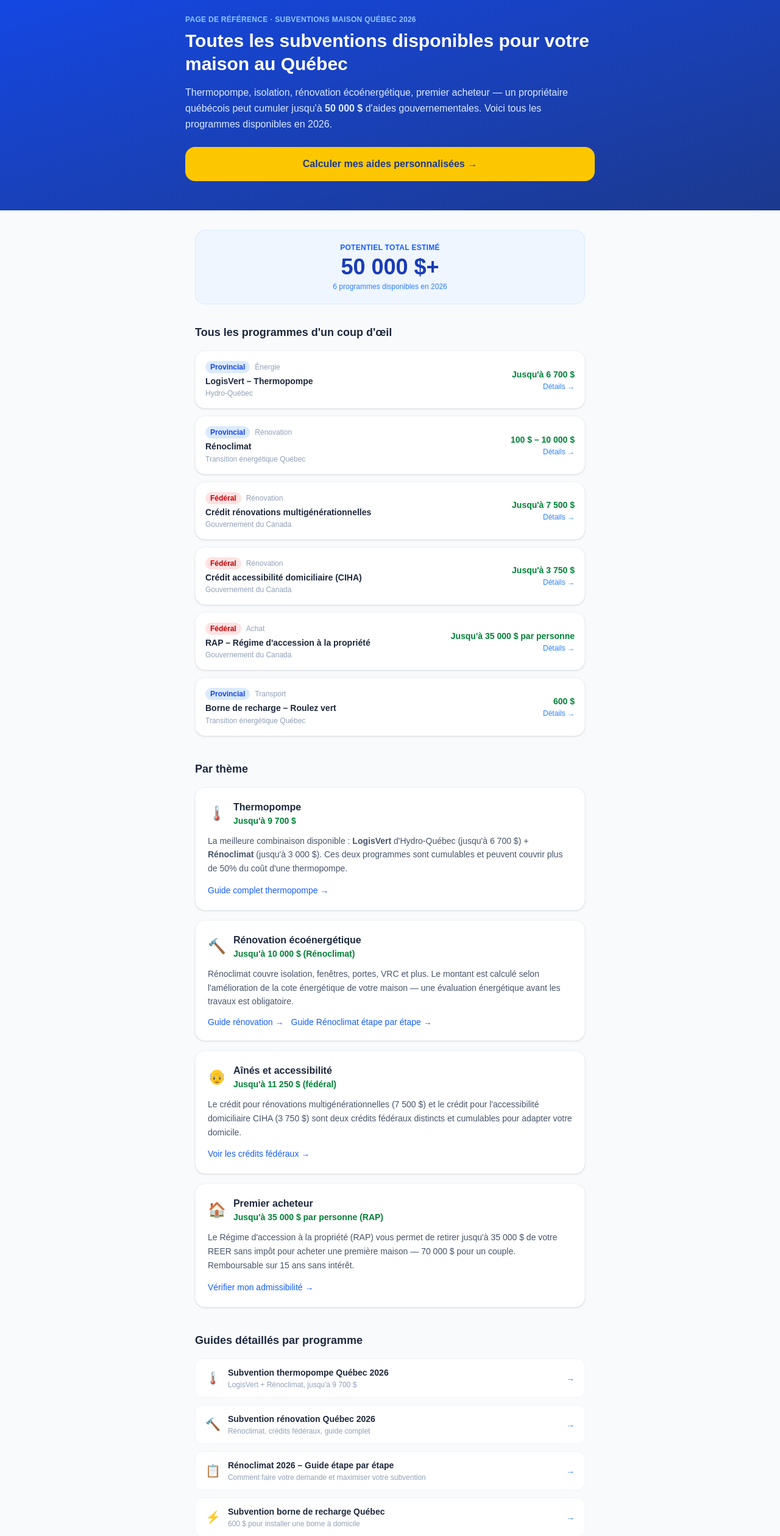
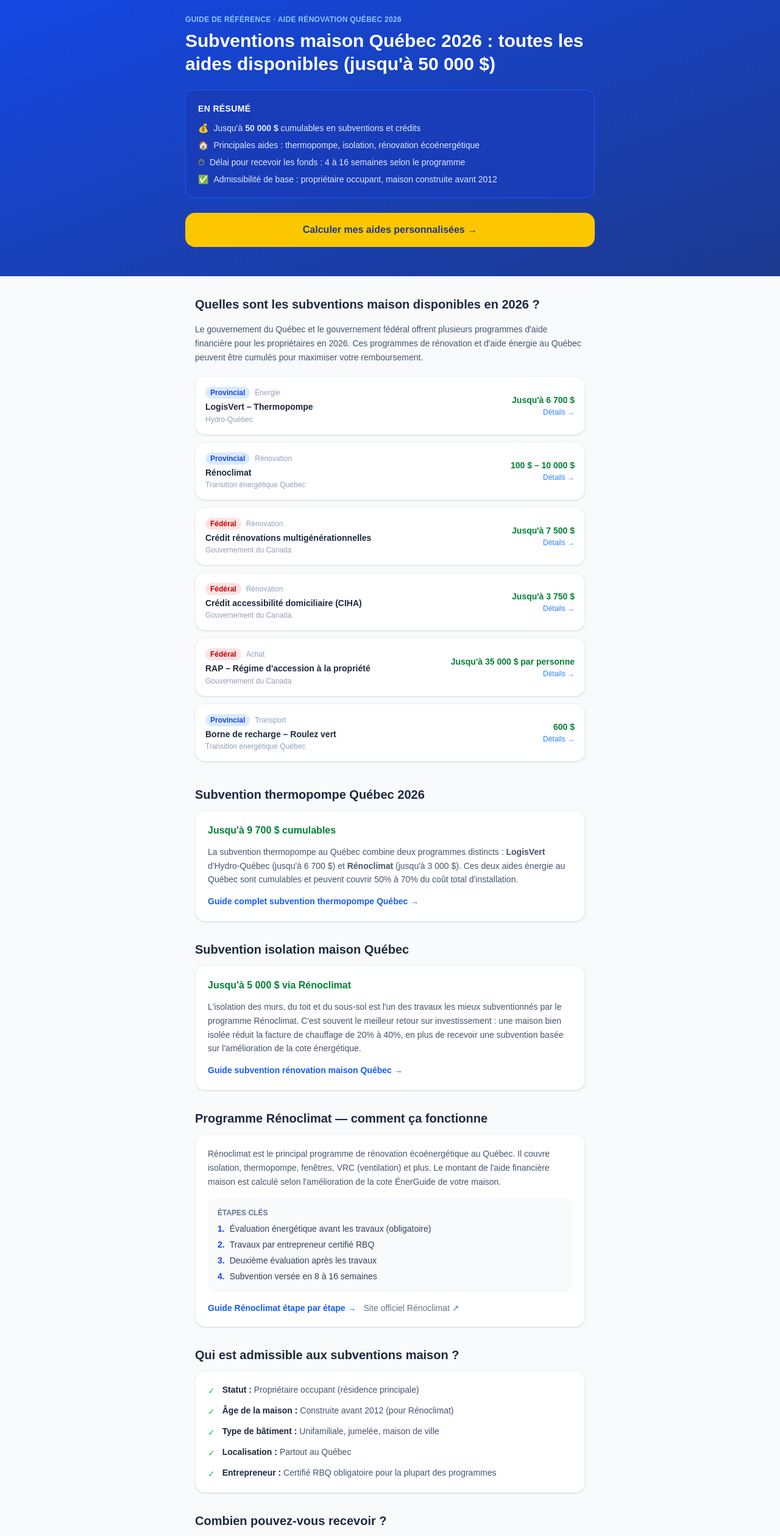
Before and after one commit to Simultima-qc/argentqc, a Next.js app: page /subventions-maison-quebec in a window 1280 px wide. Shown: the part 80-2599 px from the top of the page at 61% size. Built offline with nearby package versions, Linux system fonts and the light colour scheme.

Commit message:
Refactoring SEO page /subventions-maison-quebec : H1, En résumé, H2 structurés, mots-clés secondaires, CTA amélioré, liens internes
Co-Authored-By: Claude Sonnet 4.6 <noreply@anthropic.com>

```diff
--- a/src/app/subventions-maison-quebec/page.tsx
+++ b/src/app/subventions-maison-quebec/page.tsx
@@ -2,14 +2,16 @@ import type { Metadata } from "next";
 import Link from "next/link";
 
 export const metadata: Metadata = {
-  title: "Subventions maison Québec 2026 – Guide complet (jusqu'à 50 000 $)",
+  title: "Subventions maison Québec 2026 : toutes les aides disponibles (jusqu'à 50 000 $)",
   description:
-    "Toutes les subventions et aides disponibles pour votre maison au Québec en 2026 : thermopompe, rénovation, isolation, premier acheteur. Montants, conditions et liens officiels.",
+    "Guide complet des subventions maison au Québec en 2026 : thermopompe, isolation, rénovation écoénergétique, premier acheteur. Montants, admissibilité et liens officiels.",
   keywords: [
     "subventions maison Québec 2026",
+    "aide rénovation Québec",
+    "subvention maison Québec",
+    "programme rénovation Québec",
+    "aide énergie Québec",
     "aide financière maison Québec",
-    "subvention rénovation Québec 2026",
-    "programme maison Québec",
   ],
 };
 
@@ -127,13 +129,6 @@ const faqs = [
 ];
 
 export default function SubventionsMaisonPage() {
-  const totalMax = programmes.reduce((acc, p) => {
-    const match = p.montant.match(/[\d\s]+/g);
-    if (!match) return acc;
-    const nums = match.map((n) => parseInt(n.replace(/\s/g, ""), 10)).filter(Boolean);
-    return acc + Math.max(...nums);
-  }, 0);
-
   return (
     <main className="min-h-screen bg-slate-50">
       {/* Header */}
@@ -150,16 +145,23 @@ export default function SubventionsMaisonPage() {
       <section className="bg-gradient-to-br from-blue-700 to-blue-900 text-white px-5 py-12">
         <div className="max-w-2xl mx-auto">
           <p className="text-blue-300 text-xs uppercase tracking-wide font-semibold mb-2">
-            Page de référence · Subventions maison Québec 2026
+            Guide de référence · Aide rénovation Québec 2026
           </p>
-          <h1 className="text-3xl font-extrabold leading-tight mb-4">
-            Toutes les subventions disponibles pour votre maison au Québec
+          <h1 className="text-3xl font-extrabold leading-tight mb-6">
+            Subventions maison Québec 2026 : toutes les aides disponibles (jusqu&apos;à 50 000 $)
           </h1>
-          <p className="text-blue-100 text-base leading-relaxed mb-6">
-            Thermopompe, isolation, rénovation écoénergétique, premier acheteur — un propriétaire
-            québécois peut cumuler jusqu&apos;à <strong>50 000 $</strong> d&apos;aides gouvernementales.
-            Voici tous les programmes disponibles en 2026.
-          </p>
+
+          {/* Bloc En résumé */}
+          <div className="bg-blue-800 border border-blue-600 rounded-2xl p-5 mb-6">
+            <p className="font-bold text-white text-sm mb-3 uppercase tracking-wide">En résumé</p>
+            <ul className="space-y-2 text-sm">
+              <li className="flex items-start gap-2"><span className="text-yellow-400 shrink-0">💰</span><span className="text-blue-100">Jusqu&apos;à <strong>50 000 $</strong>{" "}cumulables en subventions et crédits</span></li>
+              <li className="flex items-start gap-2"><span className="text-yellow-400 shrink-0">🏠</span><span className="text-blue-100">Principales aides : thermopompe, isolation, rénovation écoénergétique</span></li>
+              <li className="flex items-start gap-2"><span className="text-yellow-400 shrink-0">⏱</span><span className="text-blue-100">Délai pour recevoir les fonds : 4 à 16 semaines selon le programme</span></li>
+              <li className="flex items-start gap-2"><span className="text-yellow-400 shrink-0">✅</span><span className="text-blue-100">Admissibilité de base : propriétaire occupant, maison construite avant 2012</span></li>
+            </ul>
+          </div>
+
           <Link
             href="/questionnaire"
             className="block w-full bg-yellow-400 text-blue-900 font-bold text-base py-4 rounded-2xl text-center"
@@ -171,15 +173,13 @@ export default function SubventionsMaisonPage() {
 
       <div className="max-w-2xl mx-auto px-4 py-8">
 
-        {/* Résumé rapide */}
-        <div className="bg-blue-50 border border-blue-100 rounded-2xl p-5 mb-8 text-center">
-          <p className="text-xs text-blue-600 uppercase font-semibold tracking-wide mb-1">Potentiel total estimé</p>
-          <p className="text-4xl font-extrabold text-blue-800">50 000 $+</p>
-          <p className="text-xs text-blue-500 mt-1">{programmes.length} programmes disponibles en 2026</p>
-        </div>
-
-        {/* Tableau de tous les programmes */}
-        <h2 className="text-lg font-bold text-slate-800 mb-4">Tous les programmes d&apos;un coup d&apos;œil</h2>
+        {/* H2 : Quelles subventions disponibles */}
+        <h2 className="text-xl font-bold text-slate-800 mb-4">Quelles sont les subventions maison disponibles en 2026 ?</h2>
+        <p className="text-slate-600 text-sm leading-relaxed mb-5">
+          Le gouvernement du Québec et le gouvernement fédéral offrent plusieurs programmes d&apos;aide financière
+          pour les propriétaires en 2026. Ces programmes de rénovation et d&apos;aide énergie au Québec
+          peuvent être cumulés pour maximiser votre remboursement.
+        </p>
         <div className="flex flex-col gap-3 mb-10">
           {programmes.map((prog) => (
             <Link
@@ -205,92 +205,148 @@ export default function SubventionsMaisonPage() {
           ))}
         </div>
 
-        {/* Sections thématiques */}
-        <h2 className="text-lg font-bold text-slate-800 mb-4">Par thème</h2>
-
-        {/* Thermopompe */}
-        <div className="bg-white rounded-2xl border border-slate-100 shadow-sm p-5 mb-4">
-          <div className="flex items-center gap-3 mb-3">
-            <span className="text-2xl">🌡️</span>
-            <div>
-              <h3 className="font-bold text-slate-800">Thermopompe</h3>
-              <p className="text-green-700 font-bold text-sm">Jusqu&apos;à 9 700 $</p>
-            </div>
-          </div>
+        {/* H2 : Subvention thermopompe */}
+        <h2 className="text-xl font-bold text-slate-800 mb-3">Subvention thermopompe Québec 2026</h2>
+        <div className="bg-white rounded-2xl border border-slate-100 shadow-sm p-5 mb-8">
+          <p className="text-green-700 font-bold text-base mb-3">Jusqu&apos;à 9 700 $ cumulables</p>
           <p className="text-slate-600 text-sm leading-relaxed mb-3">
-            La meilleure combinaison disponible : <strong>LogisVert</strong>{" "}d&apos;Hydro-Québec (jusqu&apos;à 6 700 $)
-            + <strong>Rénoclimat</strong>{" "}(jusqu&apos;à 3 000 $). Ces deux programmes sont cumulables et peuvent
-            couvrir plus de 50% du coût d&apos;une thermopompe.
+            La subvention thermopompe au Québec combine deux programmes distincts : <strong>LogisVert</strong>{" "}
+            d&apos;Hydro-Québec (jusqu&apos;à 6 700 $) et <strong>Rénoclimat</strong>{" "}
+            (jusqu&apos;à 3 000 $). Ces deux aides énergie au Québec sont cumulables et peuvent couvrir
+            50% à 70% du coût total d&apos;installation.
           </p>
-          <Link href="/subvention-thermopompe-quebec" className="text-blue-600 text-sm font-medium">
-            Guide complet thermopompe →
+          <Link href="/subvention-thermopompe-quebec" className="text-blue-600 text-sm font-semibold">
+            Guide complet subvention thermopompe Québec →
           </Link>
         </div>
 
-        {/* Rénovation écoénergétique */}
-        <div className="bg-white rounded-2xl border border-slate-100 shadow-sm p-5 mb-4">
-          <div className="flex items-center gap-3 mb-3">
-            <span className="text-2xl">🔨</span>
-            <div>
-              <h3 className="font-bold text-slate-800">Rénovation écoénergétique</h3>
-              <p className="text-green-700 font-bold text-sm">Jusqu&apos;à 10 000 $ (Rénoclimat)</p>
+        {/* H2 : Subvention isolation */}
+        <h2 className="text-xl font-bold text-slate-800 mb-3">Subvention isolation maison Québec</h2>
+        <div className="bg-white rounded-2xl border border-slate-100 shadow-sm p-5 mb-8">
+          <p className="text-green-700 font-bold text-base mb-3">Jusqu&apos;à 5 000 $ via Rénoclimat</p>
+          <p className="text-slate-600 text-sm leading-relaxed mb-3">
+            L&apos;isolation des murs, du toit et du sous-sol est l&apos;un des travaux les mieux
+            subventionnés par le programme Rénoclimat. C&apos;est souvent le meilleur retour sur investissement :
+            une maison bien isolée réduit la facture de chauffage de 20% à 40%, en plus de recevoir
+            une subvention basée sur l&apos;amélioration de la cote énergétique.
+          </p>
+          <Link href="/subvention-renovation-quebec" className="text-blue-600 text-sm font-semibold">
+            Guide subvention rénovation maison Québec →
+          </Link>
         </div>
+
+        {/* H2 : Programme Rénoclimat */}
+        <h2 className="text-xl font-bold text-slate-800 mb-3">Programme Rénoclimat — comment ça fonctionne</h2>
+        <div className="bg-white rounded-2xl border border-slate-100 shadow-sm p-5 mb-8">
+          <p className="text-slate-600 text-sm leading-relaxed mb-4">
+            Rénoclimat est le principal programme de rénovation écoénergétique au Québec. Il couvre
+            isolation, thermopompe, fenêtres, VRC (ventilation) et plus. Le montant de l&apos;aide
+            financière maison est calculé selon l&apos;amélioration de la cote ÉnerGuide de votre maison.
+          </p>
+          <div className="bg-slate-50 rounded-xl p-4 mb-4">
+            <p className="text-xs font-semibold text-slate-500 uppercase mb-2">Étapes clés</p>
+            <ol className="space-y-1.5 text-sm text-slate-700">
+              <li className="flex gap-2"><span className="font-bold text-blue-700 shrink-0">1.</span> Évaluation énergétique avant les travaux (obligatoire)</li>
+              <li className="flex gap-2"><span className="font-bold text-blue-700 shrink-0">2.</span> Travaux par entrepreneur certifié RBQ</li>
+              <li className="flex gap-2"><span className="font-bold text-blue-700 shrink-0">3.</span> Deuxième évaluation après les travaux</li>
+              <li className="flex gap-2"><span className="font-bold text-blue-700 shrink-0">4.</span> Subvention versée en 8 à 16 semaines</li>
+            </ol>
           </div>
-          <p className="text-slate-600 text-sm leading-relaxed mb-3">
-            Rénoclimat couvre isolation, fenêtres, portes, VRC et plus. Le montant est calculé selon
-            l&apos;amélioration de la cote énergétique de votre maison — une évaluation énergétique
-            avant les travaux est obligatoire.
-          </p>
           <div className="flex gap-3 flex-wrap">
-            <Link href="/subvention-renovation-quebec" className="text-blue-600 text-sm font-medium">
-              Guide rénovation →
-            </Link>
-            <Link href="/blog/renoclimat-2026-guide-complet" className="text-blue-600 text-sm font-medium">
+            <Link href="/blog/renoclimat-2026-guide-complet" className="text-blue-600 text-sm font-semibold">
               Guide Rénoclimat étape par étape →
             </Link>
+            <a
+              href="https://www.quebec.ca/habitation-territoire/chauffage-consommation-energie/aide-financiere-renovation-ecoenergetique/renoclimat"
+              target="_blank"
+              rel="noopener noreferrer"
+              className="text-slate-500 text-sm font-medium"
+            >
+              Site officiel Rénoclimat ↗
+            </a>
           </div>
         </div>
 
-        {/* Multigen + accessibilité */}
-        <div className="bg-white rounded-2xl border border-slate-100 shadow-sm p-5 mb-4">
-          <div className="flex items-center gap-3 mb-3">
-            <span className="text-2xl">👴</span>
+        {/* H2 : Qui est admissible */}
+        <h2 className="text-xl font-bold text-slate-800 mb-3">Qui est admissible aux subventions maison ?</h2>
+        <div className="bg-white rounded-2xl border border-slate-100 shadow-sm p-5 mb-8">
+          <div className="space-y-3">
+            {[
+              { label: "Statut", valeur: "Propriétaire occupant (résidence principale)" },
+              { label: "Âge de la maison", valeur: "Construite avant 2012 (pour Rénoclimat)" },
+              { label: "Type de bâtiment", valeur: "Unifamiliale, jumelée, maison de ville" },
+              { label: "Localisation", valeur: "Partout au Québec" },
+              { label: "Entrepreneur", valeur: "Certifié RBQ obligatoire pour la plupart des programmes" },
+            ].map((item) => (
+              <div key={item.label} className="flex items-start gap-3 text-sm">
+                <span className="text-green-500 shrink-0 mt-0.5">✓</span>
                 <div>
-              <h3 className="font-bold text-slate-800">Aînés et accessibilité</h3>
-              <p className="text-green-700 font-bold text-sm">Jusqu&apos;à 11 250 $ (fédéral)</p>
+                  <span className="font-semibold text-slate-800">{item.label} :</span>{" "}
+                  <span className="text-slate-600">{item.valeur}</span>
                 </div>
               </div>
-          <p className="text-slate-600 text-sm leading-relaxed mb-3">
-            Le crédit pour rénovations multigénérationnelles (7 500 $) et le crédit pour
-            l&apos;accessibilité domiciliaire CIHA (3 750 $) sont deux crédits fédéraux distincts
-            et cumulables pour adapter votre domicile.
-          </p>
-          <Link href="/subvention-renovation-quebec" className="text-blue-600 text-sm font-medium">
-            Voir les crédits fédéraux →
-          </Link>
+            ))}
+          </div>
         </div>
 
-        {/* Premier acheteur */}
-        <div className="bg-white rounded-2xl border border-slate-100 shadow-sm p-5 mb-10">
-          <div className="flex items-center gap-3 mb-3">
-            <span className="text-2xl">🏠</span>
+        {/* H2 : Combien pouvez-vous recevoir */}
+        <h2 className="text-xl font-bold text-slate-800 mb-3">Combien pouvez-vous recevoir ?</h2>
+        <div className="bg-blue-50 border border-blue-100 rounded-2xl p-5 mb-8">
+          <p className="text-sm text-slate-600 mb-4">Exemples de combinaisons selon votre projet :</p>
+          <div className="space-y-3">
+            {[
+              { projet: "Thermopompe seulement", montant: "Jusqu'à 9 700 $", detail: "LogisVert + Rénoclimat" },
+              { projet: "Isolation complète", montant: "Jusqu'à 5 000 $", detail: "Rénoclimat" },
+              { projet: "Rénovation complète", montant: "Jusqu'à 17 500 $", detail: "Rénoclimat + crédits fédéraux" },
+              { projet: "Premier acheteur", montant: "Jusqu'à 35 000 $", detail: "RAP REER (par personne)" },
+            ].map((ex) => (
+              <div key={ex.projet} className="flex items-center justify-between bg-white rounded-xl px-4 py-3">
                 <div>
-              <h3 className="font-bold text-slate-800">Premier acheteur</h3>
-              <p className="text-green-700 font-bold text-sm">Jusqu&apos;à 35 000 $ par personne (RAP)</p>
+                  <p className="font-semibold text-slate-800 text-sm">{ex.projet}</p>
+                  <p className="text-slate-400 text-xs">{ex.detail}</p>
+                </div>
+                <p className="font-extrabold text-green-700 text-sm shrink-0 ml-2">{ex.montant}</p>
+              </div>
+            ))}
           </div>
         </div>
-          <p className="text-slate-600 text-sm leading-relaxed mb-3">
-            Le Régime d&apos;accession à la propriété (RAP) vous permet de retirer jusqu&apos;à 35 000 $
-            de votre REER sans impôt pour acheter une première maison — 70 000 $ pour un couple.
-            Remboursable sur 15 ans sans intérêt.
+
+        {/* H2 : Comment faire une demande */}
+        <h2 className="text-xl font-bold text-slate-800 mb-3">Comment faire une demande de subvention maison ?</h2>
+        <div className="bg-white rounded-2xl border border-slate-100 shadow-sm p-5 mb-10">
+          <p className="text-slate-600 text-sm leading-relaxed mb-4">
+            Chaque programme a son propre processus. Voici les étapes générales pour les principaux
+            programmes de rénovation au Québec :
           </p>
-          <Link href="/questionnaire" className="text-blue-600 text-sm font-medium">
+          <div className="space-y-3 mb-4">
+            {[
+              { num: "1", titre: "Vérifiez votre admissibilité", texte: "Utilisez notre questionnaire pour voir tous les programmes auxquels vous avez droit." },
+              { num: "2", titre: "Faites l'évaluation énergétique (si requis)", texte: "Obligatoire pour Rénoclimat — à faire AVANT les travaux." },
+              { num: "3", titre: "Obtenez des soumissions d'entrepreneurs RBQ", texte: "Plusieurs entrepreneurs avant de choisir." },
+              { num: "4", titre: "Réalisez les travaux", texte: "Conservez toutes les factures et contrats." },
+              { num: "5", titre: "Soumettez votre demande", texte: "Délais : 9 mois (LogisVert), après 2e évaluation (Rénoclimat)." },
+            ].map((e) => (
+              <div key={e.num} className="flex gap-3 items-start">
+                <div className="w-7 h-7 bg-blue-700 text-white rounded-full flex items-center justify-center font-bold text-xs shrink-0">{e.num}</div>
+                <div>
+                  <p className="font-semibold text-slate-800 text-sm">{e.titre}</p>
+                  <p className="text-slate-500 text-xs mt-0.5">{e.texte}</p>
+                </div>
+              </div>
+            ))}
+          </div>
+          <div className="flex gap-3 flex-wrap">
+            <Link href="/questionnaire" className="text-sm font-semibold bg-blue-700 text-white px-4 py-2 rounded-xl">
               Vérifier mon admissibilité →
             </Link>
+            <a href="https://www.hydroquebec.com/residentiel/mieux-consommer/conseils/fenetres-chauffage-climatisation/thermopompes/aide-financiere.html" target="_blank" rel="noopener noreferrer" className="text-sm text-slate-500 font-medium py-2">
+              LogisVert officiel ↗
+            </a>
+          </div>
         </div>
 
-        {/* Pages satellites */}
-        <h2 className="text-lg font-bold text-slate-800 mb-4">Guides détaillés par programme</h2>
+        {/* Guides détaillés */}
+        <h2 className="text-xl font-bold text-slate-800 mb-4">Guides détaillés par programme</h2>
         <div className="flex flex-col gap-3 mb-10">
           {satellites.map((s) => (
             <Link
@@ -308,8 +364,28 @@ export default function SubventionsMaisonPage() {
           ))}
         </div>
 
+        {/* Liens internes vers autres piliers */}
+        <div className="grid grid-cols-1 gap-3 mb-10">
+          <Link href="/cout-vie-quebec" className="flex items-center gap-3 bg-slate-100 border border-slate-200 rounded-xl px-4 py-3 hover:border-blue-200 transition-colors">
+            <span className="text-xl shrink-0">📊</span>
+            <div className="flex-1 min-w-0">
+              <div className="font-semibold text-slate-700 text-sm">Coût de la vie au Québec 2026</div>
+              <div className="text-slate-400 text-xs mt-0.5">Budget mensuel par profil + toutes les aides</div>
+            </div>
+            <span className="text-blue-500 text-sm shrink-0">→</span>
+          </Link>
+          <Link href="/questionnaire" className="flex items-center gap-3 bg-slate-100 border border-slate-200 rounded-xl px-4 py-3 hover:border-blue-200 transition-colors">
+            <span className="text-xl shrink-0">💡</span>
+            <div className="flex-1 min-w-0">
+              <div className="font-semibold text-slate-700 text-sm">Toutes les aides financières au Québec</div>
+              <div className="text-slate-400 text-xs mt-0.5">Questionnaire personnalisé en 2 minutes</div>
+            </div>
+            <span className="text-blue-500 text-sm shrink-0">→</span>
+          </Link>
+        </div>
+
         {/* FAQ */}
-        <h2 className="text-lg font-bold text-slate-800 mb-4">Questions fréquentes</h2>
+        <h2 className="text-xl font-bold text-slate-800 mb-4">Questions fréquentes</h2>
         <div className="flex flex-col gap-3 mb-10">
           {faqs.map((faq, i) => (
             <div key={i} className="bg-white rounded-2xl border border-slate-100 shadow-sm p-4">
@@ -320,11 +396,19 @@ export default function SubventionsMaisonPage() {
         </div>
 
         {/* CTA final */}
-        <div className="bg-gradient-to-br from-blue-600 to-blue-800 text-white rounded-2xl p-6 text-center mb-8">
-          <p className="font-bold text-xl mb-2">Découvrez tout ce à quoi vous avez droit</p>
-          <p className="text-blue-200 text-sm mb-4">
-            Répondez à 8 questions — liste personnalisée avec montants estimés en 2 minutes.
+        <div className="bg-gradient-to-br from-blue-600 to-blue-800 text-white rounded-2xl p-6 mb-8">
+          <p className="font-bold text-xl mb-2 text-center">Calculez vos subventions maison en 2 minutes</p>
+          <p className="text-blue-200 text-sm mb-4 text-center">
+            Répondez à 8 questions — liste personnalisée avec montants estimés.
           </p>
+          <div className="bg-blue-700 rounded-xl p-4 mb-4">
+            <p className="text-xs font-semibold text-blue-300 uppercase mb-2">Mini-checklist avant de commencer</p>
+            <ul className="space-y-1.5 text-sm text-blue-100">
+              <li className="flex gap-2"><span className="text-green-400 shrink-0">✓</span> Vous êtes propriétaire occupant</li>
+              <li className="flex gap-2"><span className="text-green-400 shrink-0">✓</span> Votre maison a plus de 10 ans</li>
+              <li className="flex gap-2"><span className="text-green-400 shrink-0">✓</span> Vous planifiez des travaux (ou voulez magasiner)</li>
+            </ul>
+          </div>
           <Link
             href="/questionnaire"
             className="block w-full bg-yellow-400 text-blue-900 font-bold py-4 rounded-2xl text-center"
```
Lines whose indentation alone changed are shown as unchanged.
